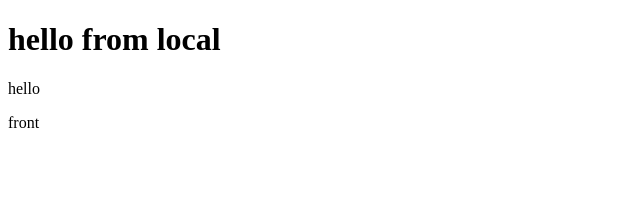
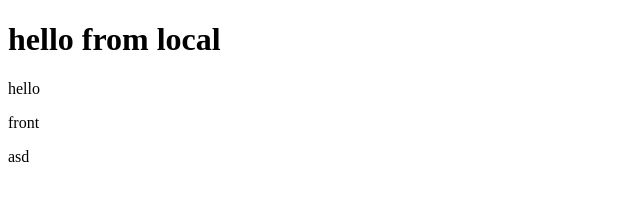
Before and after one commit to shimaa-97/test-2021, a plain HTML site: page index.html in a window 1280 px wide. Shown: the full height of the page, 0-640 px from the left. Drawn offline with Linux system fonts and the light colour scheme.

Commit message:
update in index

```diff
--- a/index.html
+++ b/index.html
@@ -12,6 +12,9 @@
     </h1>
     <div>hello</div>
     <p>front</p>
+    <div>
+        <p>asd</p>
+    </div>
 
 </body>
 </html>
```
